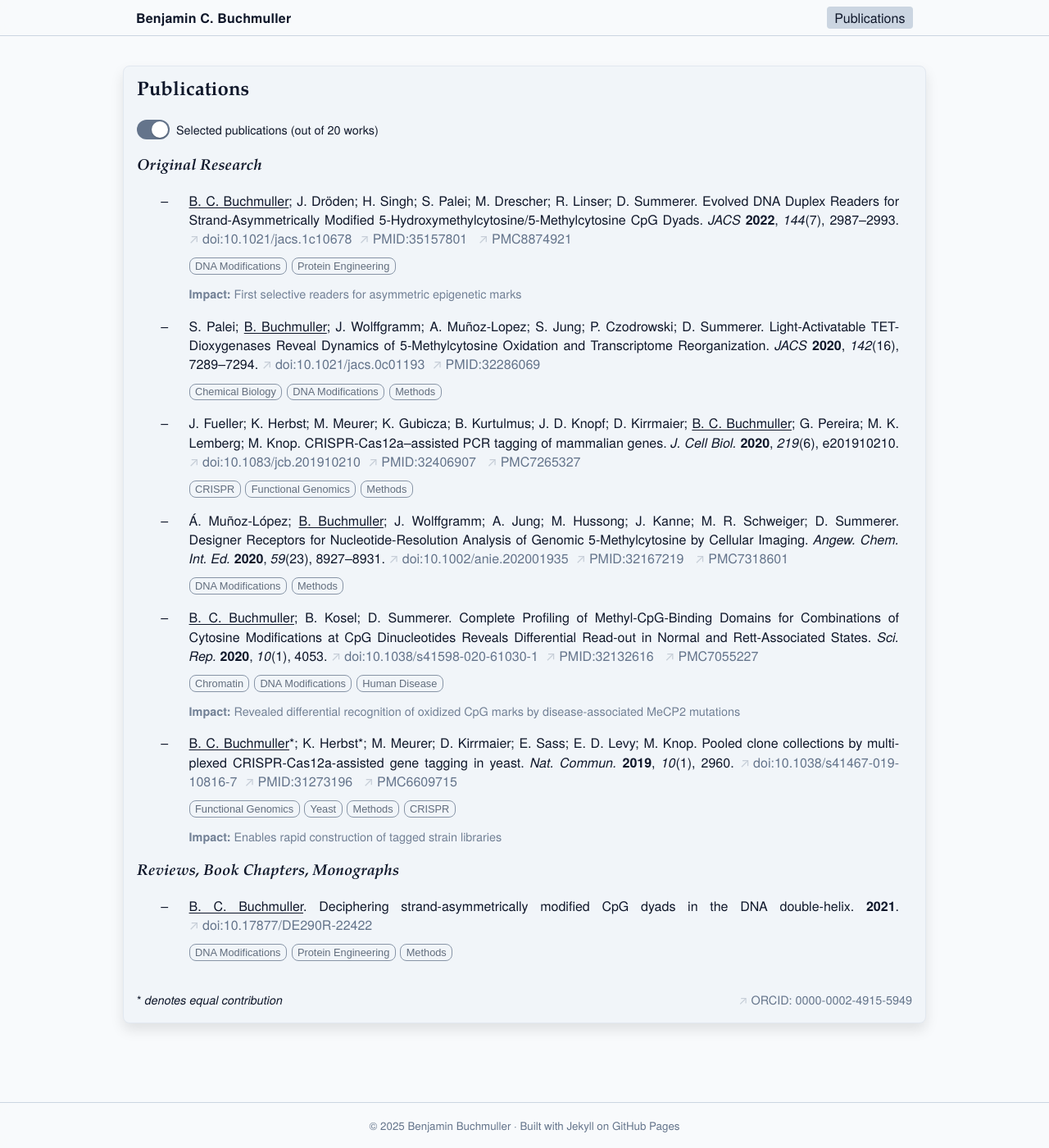
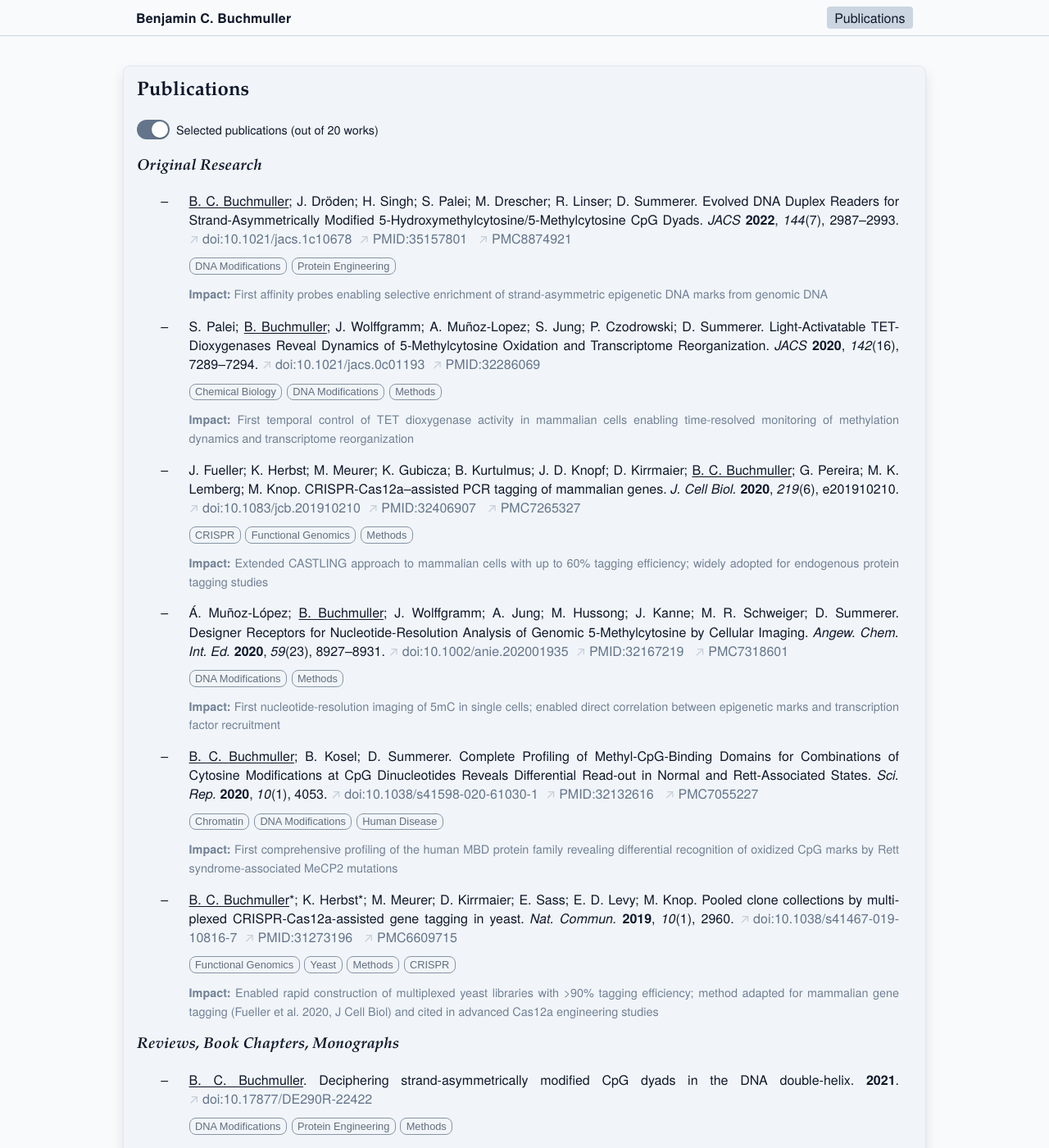
Before and after one commit to benjbuch/benjbuch.github.io, a Jekyll site: the page built from index.html, in a window 1280 px wide and 1400 px high. Shown: the whole window at 82% size. Built offline with Jekyll 4.4.1, drawn with Linux system fonts in a browser that asks for light colours.

Commit message:
Update impact statements

```diff
--- a/_data/publications.yml
+++ b/_data/publications.yml
@@ -29,6 +29,9 @@
   doi: 10.1002/anie.202318837
   group: original-research
   id: PMID:38284298
+  impact: Demonstrated the MBD scaffold can be evolved towards 5-carboxylcytosine
+    recognition despite the stark chemical differences from the natural
+    substrate
   issn: 1433-7851
   journal: Angew. Chem. Int. Ed.
   keywords: DNA Modifications
@@ -64,6 +67,9 @@
   doi: 10.1093/nar/gkad134
   group: original-research
   id: PMID:36919612
+  impact: Revealed molecular basis of hmC/mC reader selectivity through
+    conformational plasticity using combined insights from NMR spectroscopy,
+    MD simulations, and directed evolution
   issn: 0305-1048
   journal: Nucleic Acids Res.
   keywords: DNA Modifications, Protein Binding
@@ -100,6 +106,8 @@
   doi: 10.1080/15476286.2023.2192553
   group: original-research
   id: PMID:36946649
+  impact: Expanded the translational repression assay for linear RNA sequences
+    enabling broader RNA-binding protein studies
   issn: 1547-6286
   journal: RNA Biol.
   keywords: RNA Translation
@@ -140,6 +148,8 @@
   doi: 10.1039/d2md00186a
   group: original-research
   id: PMID:36545435
+  impact: Identified a novel quinoline-based TET2 inhibitor scaffold through
+    high-throughput screening of 31,500 compounds
   journal: RSC Med. Chem.
   keywords: DNA Modifications, Medicinal Chemistry
   number: '12'
@@ -176,6 +186,8 @@
   doi: 10.1021/acschembio.2c00857
   group: original-research
   id: PMID:36693632
+  impact: Extended TALE imaging to low-repetitive single gene loci through
+    signal amplification strategies
   issn: 1554-8929
   journal: ACS Chem. Biol.
   keywords: DNA Modifications, Imaging, Methods
@@ -214,7 +226,8 @@
   doi: 10.1021/jacs.1c10678
   group: original-research
   id: PMID:35157801
-  impact: First selective readers for asymmetric epigenetic marks
+  impact: First affinity probes enabling selective enrichment of strand-asymmetric
+    epigenetic DNA marks from genomic DNA
   issn: 0002-7863
   journal: JACS
   keywords: DNA Modifications, Protein Engineering
@@ -353,6 +366,8 @@
   doi: 10.1002/cbic.202000563
   group: review
   id: PMID:32991020
+  impact: Engineered 5mC-binding TALE repeats enabling methylation-dependent
+    dual-TALE imaging approaches
   issn: 1439-4227
   journal: ChemBioChem
   keywords: DNA Modifications, Imaging, Methods
@@ -398,6 +413,8 @@
   doi: 10.1002/anie.202103945
   group: original-research
   id: PMID:33826797
+  impact: First direct optical control of DNMT catalysis enabling insights
+    into cancer-related mutations and programmable site-specific methylation
   issn: 1433-7851
   journal: Angew. Chem. Int. Ed.
   keywords: Chemical Biology, DNA Modifications, Methods
@@ -435,6 +452,9 @@
   doi: 10.1021/jacs.0c01193
   group: original-research
   id: PMID:32286069
+  impact: First temporal control of TET dioxygenase activity in mammalian
+    cells enabling time-resolved monitoring of methylation dynamics and
+    transcriptome reorganization
   issn: 0002-7863
   journal: JACS
   keywords: Chemical Biology, DNA Modifications, Methods
@@ -475,6 +495,8 @@
   doi: 10.1083/jcb.201910210
   group: original-research
   id: PMID:32406907
+  impact: Extended CASTLING approach to mammalian cells with up to 60% tagging
+    efficiency; widely adopted for endogenous protein tagging studies
   issn: 0021-9525
   journal: J. Cell Biol.
   keywords: CRISPR, Functional Genomics, Methods
@@ -518,6 +540,9 @@
   doi: 10.1002/anie.202001935
   group: original-research
   id: PMID:32167219
+  impact: First nucleotide-resolution imaging of 5mC in single cells; enabled
+    direct correlation between epigenetic marks and transcription factor
+    recruitment
   issn: 1433-7851
   journal: Angew. Chem. Int. Ed.
   keywords: DNA Modifications, Methods
@@ -562,7 +587,8 @@
   doi: 10.1038/s41598-020-61030-1
   group: original-research
   id: PMID:32132616
-  impact: Revealed differential recognition of oxidized CpG marks by disease-associated
+  impact: First comprehensive profiling of the human MBD protein family
+    revealing differential recognition of oxidized CpG marks by Rett syndrome-associated
     MeCP2 mutations
   journal: Sci. Rep.
   keywords: Chromatin, DNA Modifications, Human Disease
@@ -608,7 +634,9 @@
   first_authors: '2'
   group: original-research
   id: PMID:31273196
-  impact: Enables rapid construction of tagged strain libraries
+  impact: Enabled rapid construction of multiplexed yeast libraries with
+    >90% tagging efficiency; method adapted for mammalian gene tagging (Fueller
+    et al. 2020, J Cell Biol) and cited in advanced Cas12a engineering studies
   journal: Nat. Commun.
   keywords: Functional Genomics, Yeast, Methods, CRISPR
   month: '07'
@@ -647,6 +675,8 @@
   doi: 10.1021/jacs.9b01432
   group: original-research
   id: PMID:31180648
+  impact: Advanced TALE-based nucleobase targeting from recognition to covalent
+    crosslinking for sensitive 5fC quantification
   issn: 0002-7863
   journal: JACS
   keywords: DNA Modifications, Methods
@@ -688,6 +718,8 @@
   doi: 10.1039/c8sc01958d
   group: original-research
   id: PMID:30288245
+  impact: First programmable receptors for oxidized 5mC through minimal
+    TALE repeat scaffold engineering
   issn: 2041-6520
   journal: Chem. Sci.
   keywords: DNA Modifications, Protein Engineering
@@ -723,6 +755,9 @@
   doi: 10.1038/s41592-018-0045-8
   group: original-research
   id: PMID:29988096
+  impact: Created a genome-wide acceptor library (5,661 strains) enabling
+    rapid swapping of tags and regulatory elements; widely adopted for yeast
+    functional genomics
   issn: 1548-7091
   journal: Nat. Methods
   keywords: Functional Genomics, Yeast, Methods
@@ -761,7 +796,8 @@
   doi: 10.1021/acs.jmedchem.7b01856
   group: original-research
   id: PMID:29432691
-  impact: Potential diagnostic tools for prostate and breast cancer
+  impact: Developed GRPr-targeting PET tracers with high binding affinity
+    as potential diagnostic imaging tools for prostate and breast cancer
   issn: 0022-2623
   journal: J. Med. Chem.
   keywords: Cancer, Medicinal Chemistry, Imaging
```
